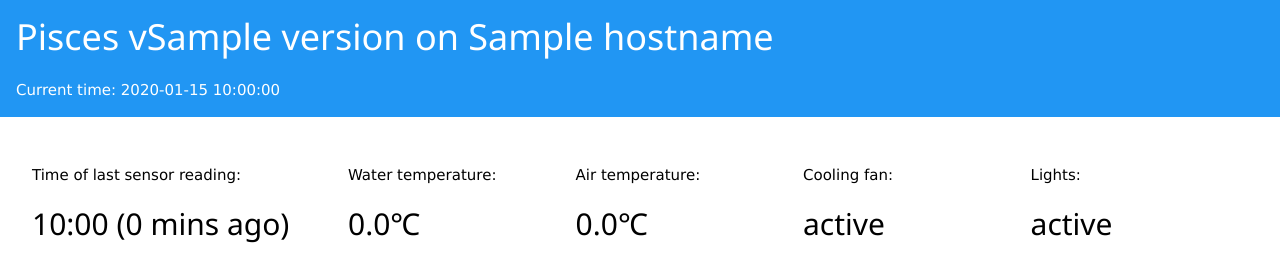
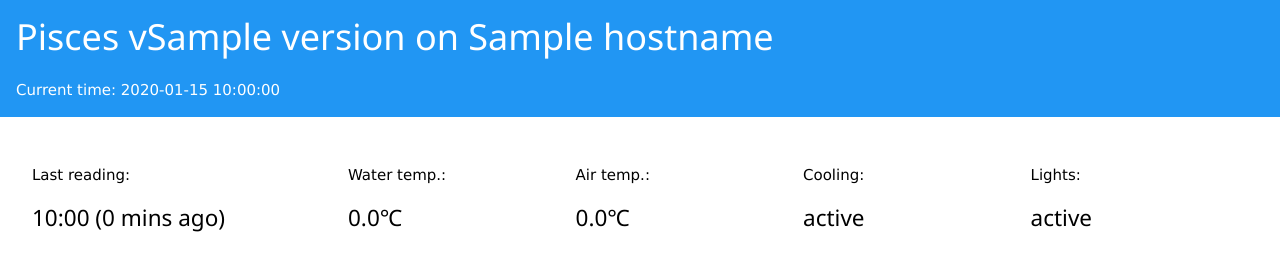
Before and after one commit to AnthonyHorton/pisces, a Flask app: template pisces/templates/index.html in a window 1280 px wide. Shown: the top 270 px of the page. Run offline with Flask 2, Linux system fonts and the light colour scheme; the template is opened without the code that fills it: most values are stand-ins (such as "Sample title", 1, 10 or a date in 2020).

Commit message:
More web tweaking

```diff
--- a/pisces/templates/index.html
+++ b/pisces/templates/index.html
@@ -12,32 +12,32 @@
     <div class="w3-row-padding w3-margin-bottom">
       <div class="w3-col" style="width:25%">
         <div class="w3-container {{ last_colour }} w3-margin-bottom w3-padding-16">
-          <p>Time of last sensor reading:</p>
-          <h2>{{ last_time.strftime('%H:%M') }} ({{ "%d" | format(last_mins) }} mins ago)</h2>
+          <p>Last reading:</p>
+          <h2 style="font-size:150%;">{{ last_time.strftime('%H:%M') }} ({{ "%d" | format(last_mins) }} mins ago)</h2>
         </div>
       </div>
       <div class="w3-col" style="width:18%">
         <div class="w3-container {{ water_colour }} w3-margin-bottom w3-padding-16">
-          <p>Water temperature:</p>
-          <h2>{{ "%2.1f" | format(water_temp) }}&#8451;</h2>
+          <p>Water temp.:</p>
+          <h2 style="font-size:150%;">{{ "%2.1f" | format(water_temp) }}&#8451;</h2>
         </div>
       </div>
       <div class="w3-col" style="width:18%">
         <div class="w3-container {{ air_colour }} w3-margin-bottom w3-padding-16">
-          <p>Air temperature:</p>
-          <h2>{{ "%2.1f" | format(air_temp) }}&#8451;</h2>
+          <p>Air temp.:</p>
+          <h2 style="font-size:150%;">{{ "%2.1f" | format(air_temp) }}&#8451;</h2>
         </div>
       </div>
       <div class="w3-col" style="width:18%">
         <div class="w3-container {{ cooling_colour }} w3-margin-bottom w3-padding-16">
-          <p>Cooling fan:</p>
-          <h2>{{ cooling_status }}</h2>
+          <p>Cooling:</p>
+          <h2 style="font-size:150%;">{{ cooling_status }}</h2>
         </div>
       </div>
       <div class="w3-col" style="width:18%">
         <div class="w3-container {{ lights_colour }} w3-margin-bottom w3-padding-16">
           <p>Lights:</p>
-          <h2>{{ lights_status }}</h2>
+          <h2 style="font-size:150%;">{{ lights_status }}</h2>
         </div>
       </div>
     </div>
--- a/pisces/utils.py
+++ b/pisces/utils.py
@@ -160,7 +160,7 @@ def plot_log(log_filename='data/pisces.dat',
     FigureCanvas(fig)
     fig.set_size_inches(12, 8)
     ax = fig.add_subplot(1, 1, 1)
-    ax.fill_between(log_data['log_time'], target_limits[0], target_limits[1], color='g', alpha=0.3)
+    ax.fill_between(log_data['log_time'], target_limits[0], target_limits[1], color='g', alpha=0.1)
     ax.plot(log_data['log_time'], log_data['water_temp'], 'b-', label='Water temperature')
     ax.plot(log_data['log_time'], log_data['air_temp'], 'c-', label='Air temperature')
     fan_on_times = log_data['log_time'][log_data['fan_enabled'] == True]
@@ -171,7 +171,8 @@ def plot_log(log_filename='data/pisces.dat',
             'go', label='Lights on')
     ax.legend(loc=0)
     ax.set_xlim(log_data['log_time'].min(), log_data['log_time'].max())
-    ax.set_ylabel('Temperature / degC')
+    ax.set_xlable("Local datetime")
+    ax.set_ylabel(r'Temperature / $\degree$C')
     ax.set_ylim(*temp_limits)
     ax.set_title("Temperatures over {} hours up to {}".format(duration, log_data[-1]['log_time']))
     fig.tight_layout()
--- a/pisces/webapp.py
+++ b/pisces/webapp.py
@@ -40,10 +40,10 @@ def index():
     else:
         water_colour = 'w3-black'
 
-    if last_reading['air_temp'] > target_max:
-        air_colour = 'w3-red'
-    elif last_reading['air_temp'] < target_min:
-        air_colour = 'w3-blue'
+    if last_reading['air_temp'] > target_max - 1.5:
+        air_colour = 'w3-orange'
+    elif last_reading['air_temp'] < target_min - 1.5:
+        air_colour = 'w3-cyan'
     else:
         air_colour = 'w3-green'
 
```
